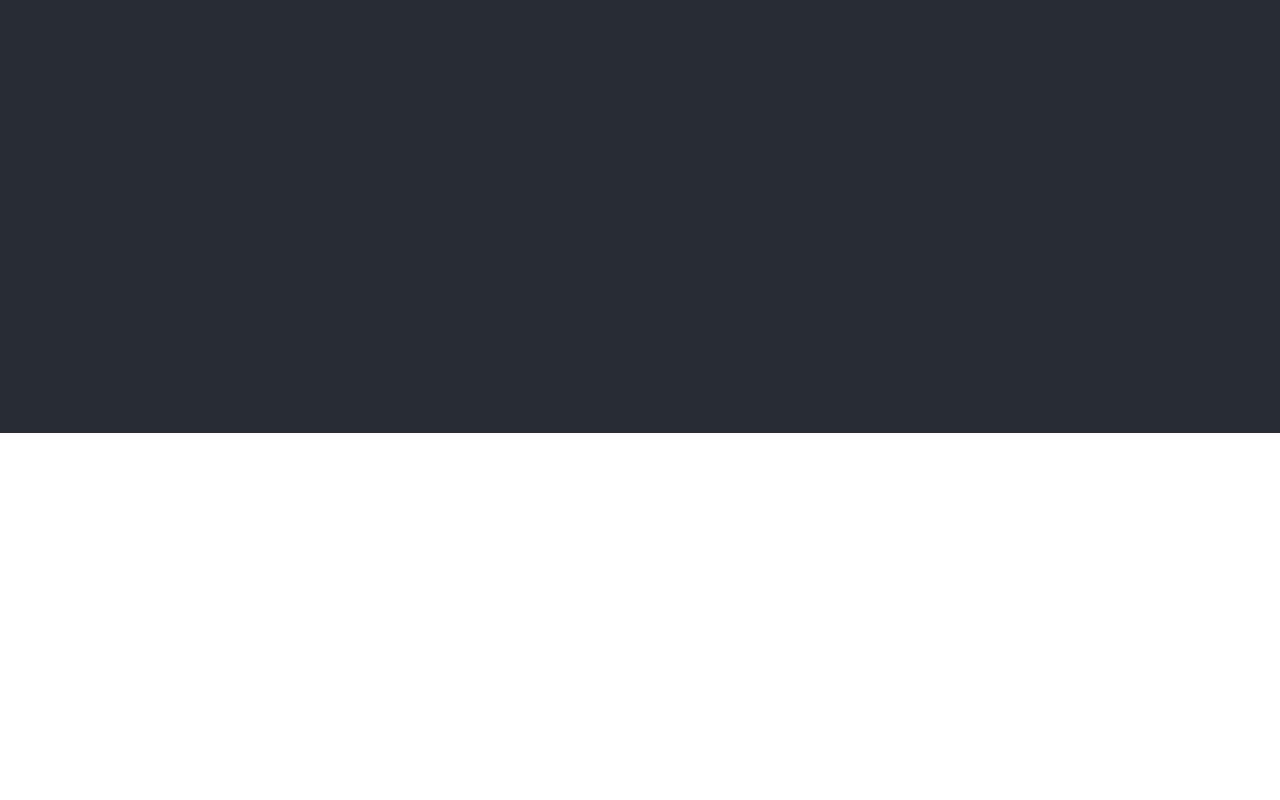
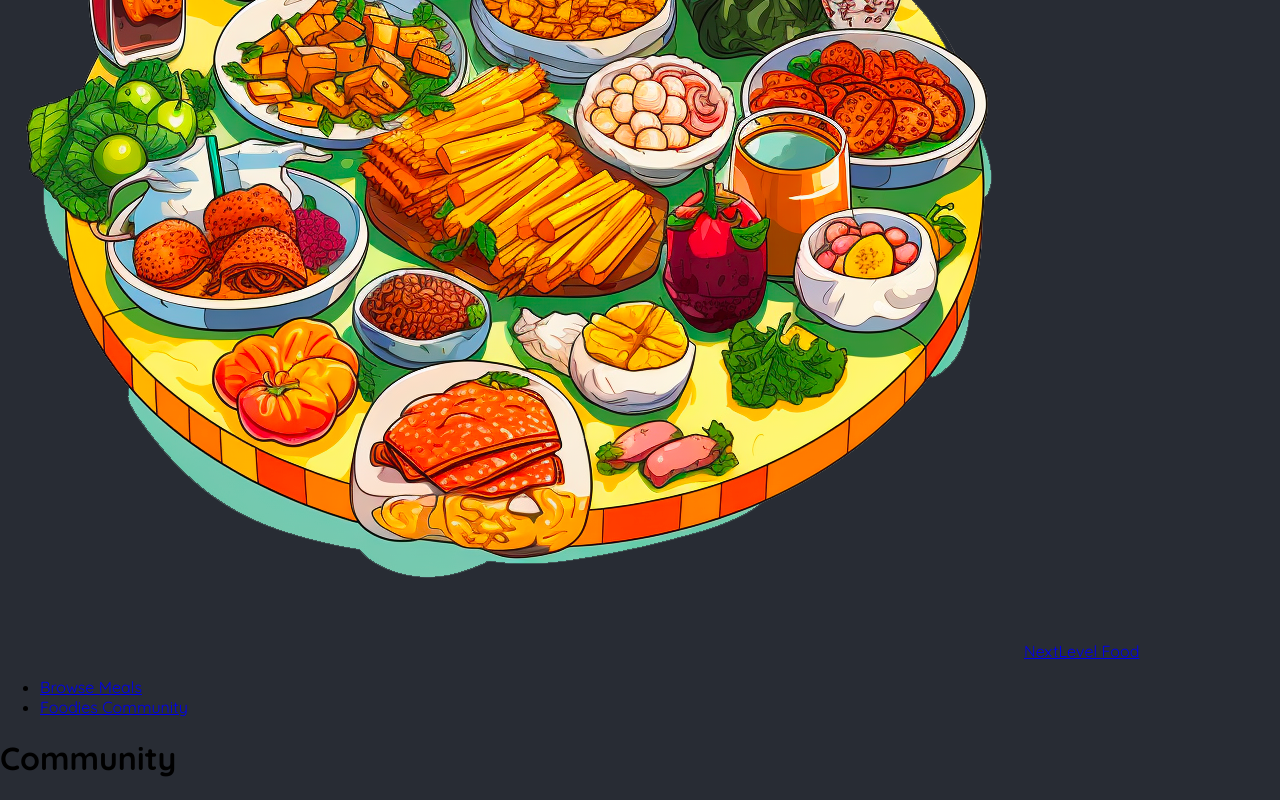
Before and after one commit to elvan/foodies-app-nextjs-react-essentials, a Next.js app: page /community in a window 1280 px wide. Shown: the part 367-1167 px from the top of the page. Before the commit the page ends 800 px from the top, so only its background shows below. Built offline with nearby package versions, Linux system fonts and the light colour scheme.

Commit message:
adding a custom layout

```diff
--- a/app/layout.js
+++ b/app/layout.js
@@ -1,3 +1,4 @@
+import MainHeader from '@/components/main-header';
 import './globals.css';
 
 export const metadata = {
@@ -30,6 +31,7 @@
           </svg>
         </div>
 
+        <MainHeader />
         {children}
       </body>
     </html>
--- /dev/null
+++ b/components/main-header.js
@@ -0,0 +1,25 @@
+import Link from 'next/link';
+
+import logoImg from '@/assets/logo.png';
+
+export default function MainHeader() {
+  return (
+    <header>
+      <Link href='/'>
+        <img src={logoImg.src} alt='A plate with food on it' />
+        NextLevel Food
+      </Link>
+
+      <nav>
+        <ul>
+          <li>
+            <Link href='/meals'>Browse Meals</Link>
+          </li>
+          <li>
+            <Link href='/community'>Foodies Community</Link>
+          </li>
+        </ul>
+      </nav>
+    </header>
+  );
+}
```
